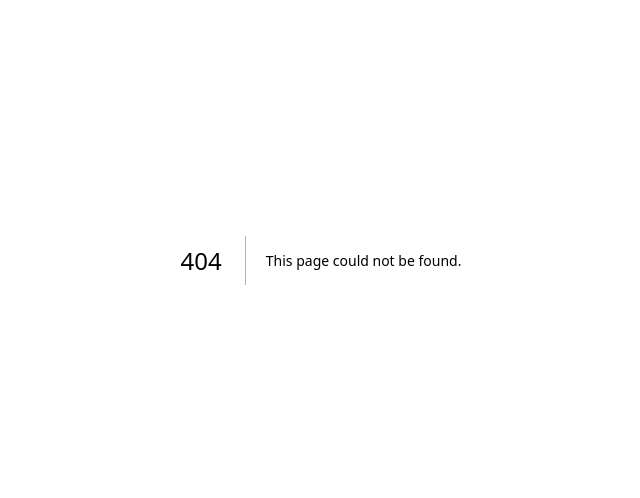
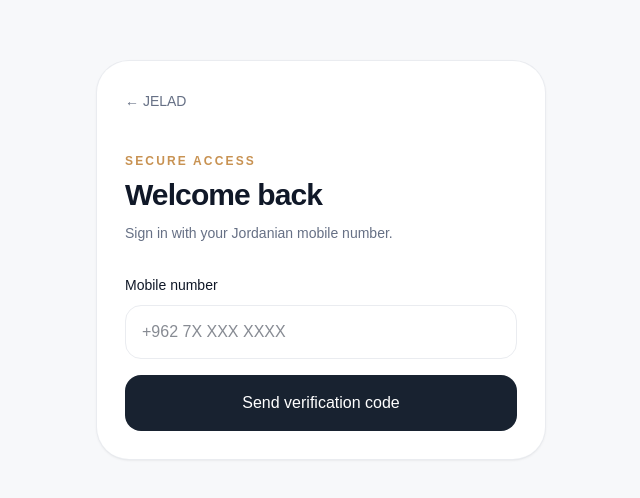
Before and after one commit to Huthayfa-Alomari/JELAD, a Next.js app: page /login in a window 1280 px wide. Before the commit this address had no page. Shown: the part 140-638 px from the top of the page, without its empty margins (319-959 px from the left). Built offline with nearby package versions, Linux system fonts and the light colour scheme; no server answers.

Commit message:
feat: connect app/login/page.tsx to JELAD backend

```diff
--- /dev/null
+++ b/app/login/page.tsx
@@ -0,0 +1,34 @@
+"use client";
+import { FormEvent, useState } from "react";
+import { createClient } from "@/lib/supabase/client";
+
+export default function LoginPage(){
+ const supabase=createClient();
+ const [phone,setPhone]=useState("");
+ const [otp,setOtp]=useState("");
+ const [sent,setSent]=useState(false);
+ const [loading,setLoading]=useState(false);
+ const [message,setMessage]=useState("");
+ async function send(e:FormEvent){e.preventDefault();setLoading(true);setMessage("");
+  const {error}=await supabase.auth.signInWithOtp({phone:phone.trim()});
+  setLoading(false); if(error){setMessage(error.message);return;} setSent(true);setMessage("Verification code sent.");
+ }
+ async function verify(e:FormEvent){e.preventDefault();setLoading(true);setMessage("");
+  const {error}=await supabase.auth.verifyOtp({phone:phone.trim(),token:otp.trim(),type:"sms"});
+  setLoading(false); if(error){setMessage(error.message);return;} window.location.href="/";
+ }
+ return <main className="min-h-screen bg-[#f7f8fa] p-5"><div className="mx-auto flex min-h-[calc(100vh-40px)] max-w-md items-center">
+  <div className="w-full rounded-[32px] bg-white p-7 shadow-sm ring-1 ring-[#eaecf0]">
+   <a href="/" className="text-sm text-[#667085]">← JELAD</a>
+   <p className="mt-10 text-xs font-semibold uppercase tracking-[.18em] text-[#c89252]">Secure access</p>
+   <h1 className="mt-2 text-3xl font-semibold tracking-[-.03em]">Welcome back</h1>
+   <p className="mt-2 text-sm leading-6 text-[#667085]">Sign in with your Jordanian mobile number.</p>
+   <form onSubmit={sent?verify:send} className="mt-7 space-y-4">
+    <label className="block"><span className="text-sm font-medium">Mobile number</span><input required type="tel" inputMode="tel" value={phone} onChange={e=>setPhone(e.target.value)} placeholder="+962 7X XXX XXXX" disabled={sent} className="mt-2 w-full rounded-2xl border border-[#eaecf0] px-4 py-3.5 outline-none focus:border-[#182230]"/></label>
+    {sent&&<label className="block"><span className="text-sm font-medium">Verification code</span><input required inputMode="numeric" value={otp} onChange={e=>setOtp(e.target.value)} placeholder="6-digit code" className="mt-2 w-full rounded-2xl border border-[#eaecf0] px-4 py-3.5 outline-none focus:border-[#182230]"/></label>}
+    <button disabled={loading} className="w-full rounded-2xl bg-[#182230] py-4 text-sm font-semibold text-white disabled:opacity-60">{loading?"Please wait…":sent?"Verify & continue":"Send verification code"}</button>
+   </form>
+   {message&&<p className="mt-4 rounded-2xl bg-[#f7f8fa] p-3 text-sm text-[#667085]">{message}</p>}
+  </div>
+ </div></main>
+}
```
